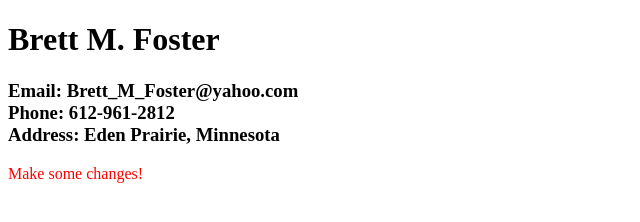
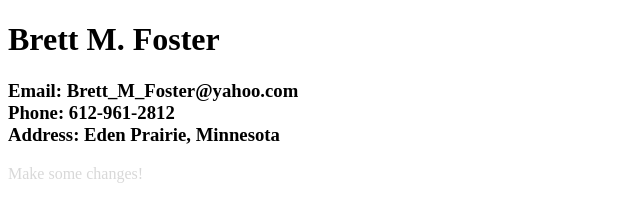
Before and after one commit to BrettMFoster/brettmfoster.github.io, a plain HTML site: page index.html in a window 1280 px wide. Shown: the whole page, without its empty margins (0-640 px from the left). Drawn offline with Linux system fonts and the light colour scheme.

Commit message:
Update style.css

```diff
--- a/style.css
+++ b/style.css
@@ -1,3 +1,3 @@
 p {
-  color: red;
+  color: 	#D8D8D8;
 }
```
